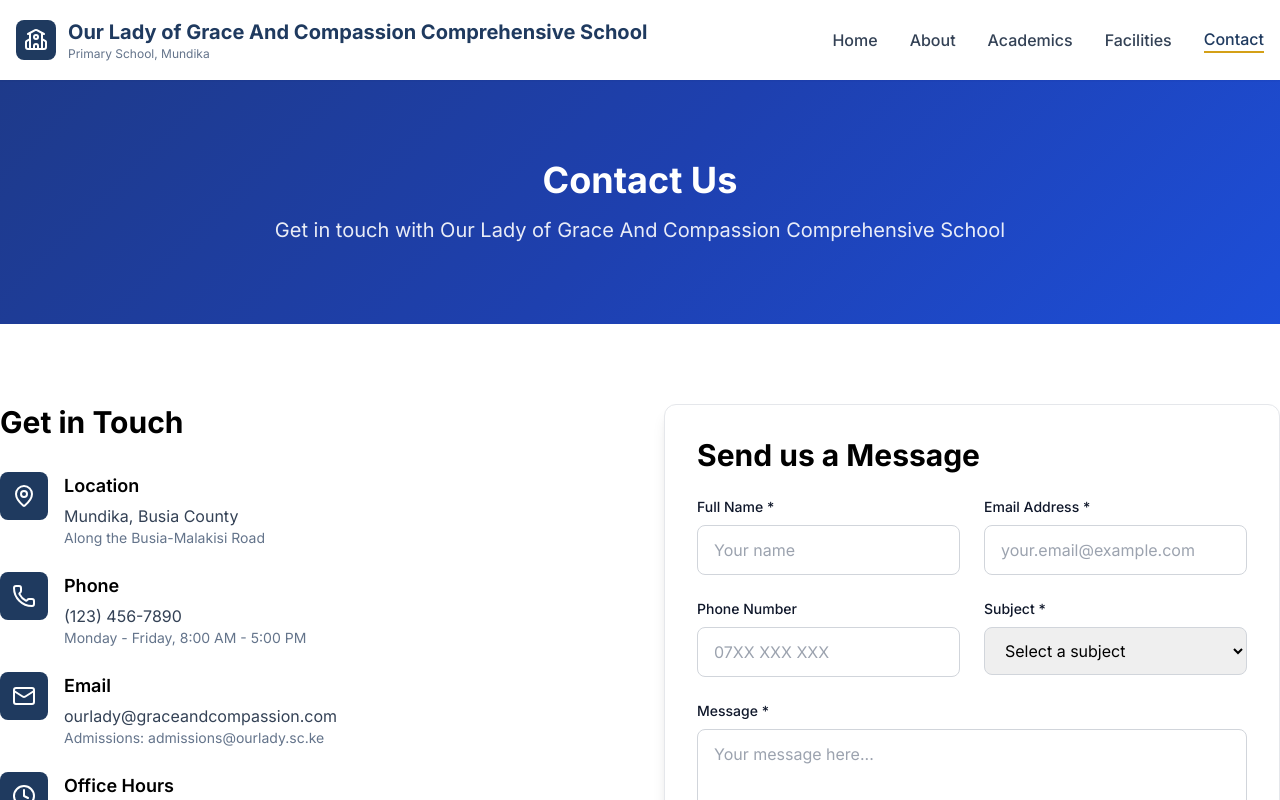
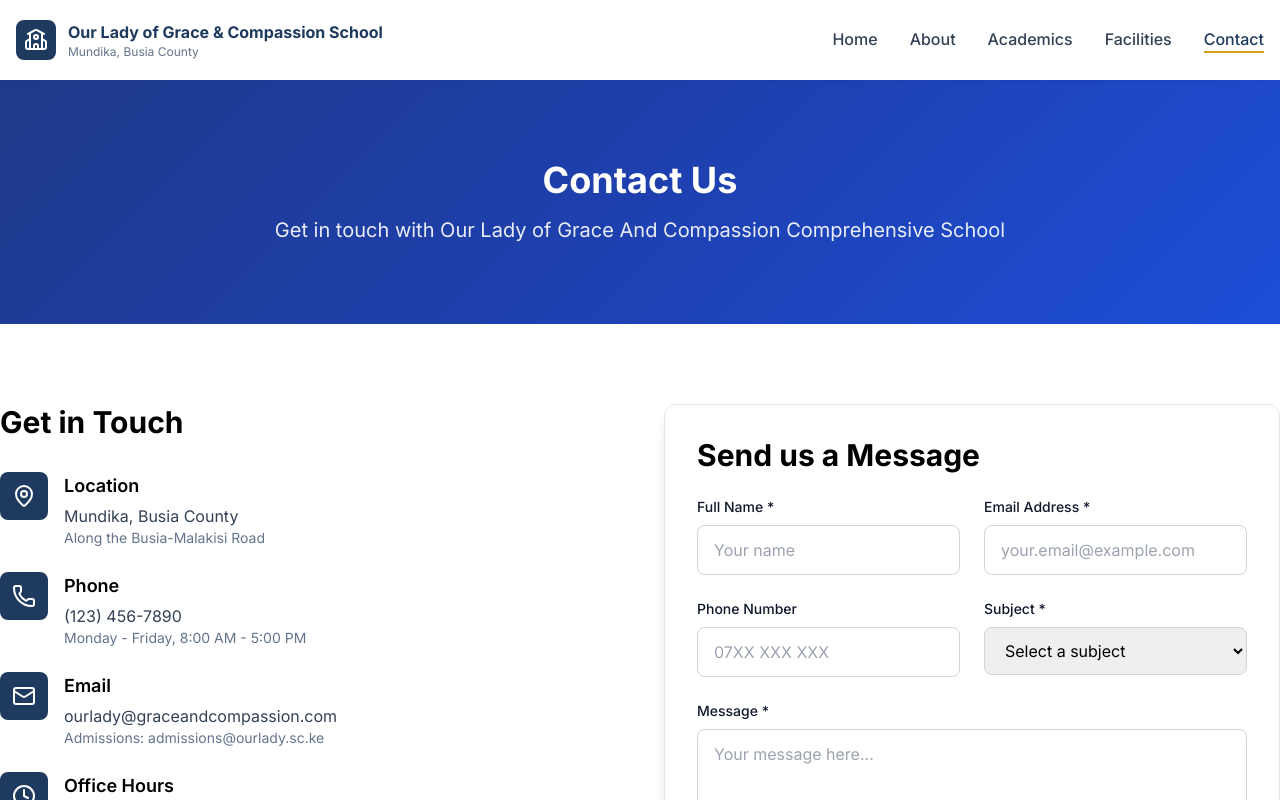
Before and after one commit to Ehud-Guzman/consolata, a React (Vite) app: page /contact in a window 1280 px wide. Shown: the top 800 px of the page. Built offline with nearby package versions, Linux system fonts and the light colour scheme.

Commit message:
Header nme

```diff
--- a/src/components/Header.jsx
+++ b/src/components/Header.jsx
@@ -1,78 +1,84 @@
-import React, { useState } from 'react'
-import { Link, useLocation } from 'react-router-dom'
-import { Menu, X, School } from 'lucide-react'
+import { useState } from "react"
+import { Link, useLocation } from "react-router-dom"
+import { Menu, X, School } from "lucide-react"
 
-const Header = () => {
-  const [isOpen, setIsOpen] = useState(false)
+export default function Header() {
+  const [open, setOpen] = useState(false)
   const location = useLocation()
 
-  const navItems = [
-    { name: 'Home', path: '/' },
-    { name: 'About', path: '/about' },
-    { name: 'Academics', path: '/academics' },
-    { name: 'Facilities', path: '/facilities' },
-    { name: 'Contact', path: '/contact' },
+  const nav = [
+    { name: "Home", path: "/" },
+    { name: "About", path: "/about" },
+    { name: "Academics", path: "/academics" },
+    { name: "Facilities", path: "/facilities" },
+    { name: "Contact", path: "/contact" }
   ]
 
-  const isActive = (path) => location.pathname === path
+  const active = (p) => location.pathname === p
 
   return (
-    <header className="bg-white shadow-sm sticky top-0 z-50">
+    <header className="bg-white sticky top-0 z-50 shadow-sm">
       <div className="container mx-auto px-4">
-        <div className="flex justify-between items-center h-20">
-          {/* Logo */}
-          <Link to="/" className="flex items-center space-x-3">
-            <div className="w-10 h-10 bg-navy-primary rounded-lg flex items-center justify-center">
-              <School className="h-6 w-6 text-white" />
+        <div className="flex items-center justify-between h-20">
+
+          {/* LOGO */}
+          <Link to="/" className="flex items-center gap-3 min-w-0">
+            <div className="w-10 h-10 bg-navy-primary rounded-lg flex items-center justify-center shrink-0">
+              <School className="w-6 h-6 text-white" />
             </div>
-            <div>
-              <h1 className="text-xl font-bold text-navy-primary">Our Lady of Grace And Compassion Comprehensive School</h1>
-              <p className="text-xs text-text-muted">Primary School, Mundika</p>
+
+            <div className="min-w-0">
+              <h1 className="text-sm sm:text-base font-bold text-navy-primary truncate">
+                Our Lady of Grace & Compassion School
+              </h1>
+              <p className="text-xs text-text-muted truncate">
+                Mundika, Busia County
+              </p>
             </div>
           </Link>
 
-          {/* Desktop Navigation */}
-          <nav className="hidden md:flex items-center space-x-8">
-            {navItems.map((item) => (
+          {/* DESKTOP NAV */}
+          <nav className="hidden md:flex gap-8">
+            {nav.map((n) => (
               <Link
-                key={item.name}
-                to={item.path}
-                className={`font-medium transition-colors ${
-                  isActive(item.path)
-                    ? 'text-navy-primary border-b-2 border-gold-accent'
-                    : 'text-text-body hover:text-navy-primary'
+                key={n.name}
+                to={n.path}
+                className={`font-medium transition ${
+                  active(n.path)
+                    ? "text-navy-primary border-b-2 border-gold-accent"
+                    : "text-text-body hover:text-navy-primary"
                 }`}
               >
-                {item.name}
+                {n.name}
               </Link>
             ))}
           </nav>
 
-          {/* Mobile menu button */}
+          {/* MOBILE TOGGLE */}
           <button
-            onClick={() => setIsOpen(!isOpen)}
+            onClick={() => setOpen(!open)}
             className="md:hidden p-2 rounded-lg hover:bg-background-card"
           >
-            {isOpen ? <X size={24} /> : <Menu size={24} />}
+            {open ? <X /> : <Menu />}
           </button>
         </div>
 
-        {/* Mobile Navigation */}
-        {isOpen && (
-          <div className="md:hidden pb-4 border-t">
-            <div className="flex flex-col space-y-2 pt-4">
-              {navItems.map((item) => (
+        {/* MOBILE MENU */}
+        {open && (
+          <div className="md:hidden border-t pb-4">
+            <div className="flex flex-col gap-2 pt-4">
+              {nav.map((n) => (
                 <Link
-                  key={item.name}
-                  to={item.path}
+                  key={n.name}
+                  to={n.path}
+                  onClick={() => setOpen(false)}
                   className={`px-4 py-3 rounded-lg font-medium ${
-                    isActive(item.path)
-                      ? 'bg-navy-primary text-white'
-                      : 'hover:bg-background-card'
+                    active(n.path)
+                      ? "bg-navy-primary text-white"
+                      : "hover:bg-background-card"
                   }`}
-                  onClick={() => setIsOpen(false)}
                 >
-                  {item.name}
+                  {n.name}
                 </Link>
               ))}
             </div>
@@ -82,5 +88,3 @@ const Header = () => {
     </header>
   )
 }
-
-export default Header
```
